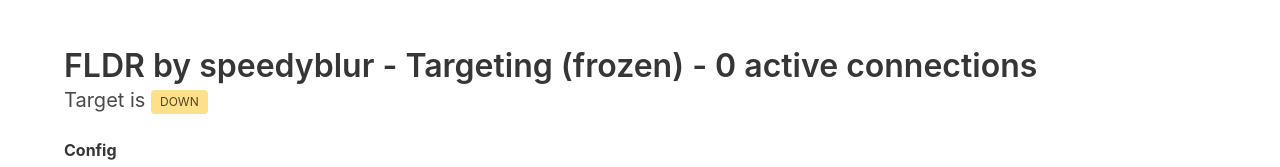
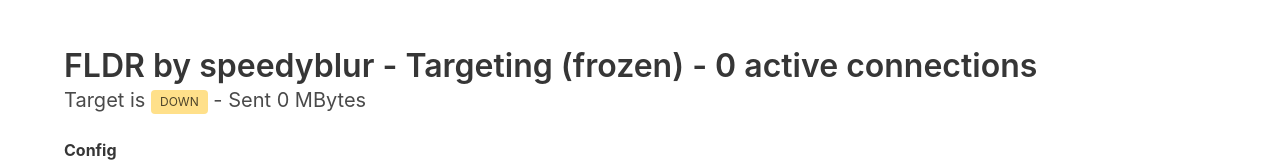
Before and after one commit to szolnokit/fldr-bouncer, a website: page public/index.html in a window 1280 px wide. Shown: the top 167 px of the page. Drawn offline with nearby package versions, Linux system fonts and the light colour scheme; no server answers.

Commit message:
feat: Sent mbytes count

```diff
--- a/public/index.html
+++ b/public/index.html
@@ -10,7 +10,7 @@
   <section class="section">
     <div id="vue-root" class="container">
       <h1 class="title">FLDR by speedyblur - Targeting {{ getHost() }} (frozen) - {{ getAggregate() }} active connections</h1>
-      <p class="subtitle">Target is <span class="tag" :class='{"is-success": isUp, "is-warning": !isUp}'>{{ isUp ? 'UP' : 'DOWN' }}</span></p>
+      <p class="subtitle">Target is <span class="tag" :class='{"is-success": isUp, "is-warning": !isUp}'>{{ isUp ? 'UP' : 'DOWN' }}</span> - Sent {{ getSentMbytes() }} MBytes</p>
       <form class="block" @submit.prevent="updateConfig">
         <div class="field">
           <label class="label">Config</label>
@@ -78,6 +78,18 @@
           }
           return coll;
         },
+        getSentMbytes() {
+          let coll = 0;
+          for (const k in this.reports) {
+            if (Object.hasOwnProperty.call(this.reports, k)) {
+              const el = this.reports[k];
+              for (let i = 0; i < el.length; i++) {
+                coll += el[i].Sent;
+              }
+            }
+          }
+          return Math.round(coll / 1024 / 1024 * 100) / 100;
+        },
         getHost() {
           return JSON.parse(this.config).host;
         },
```
